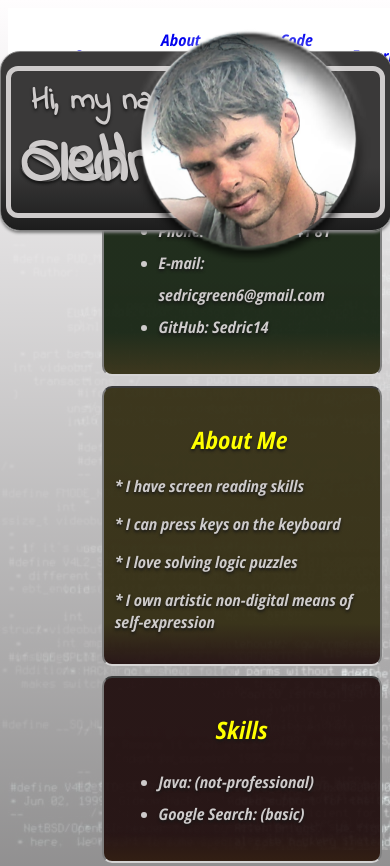
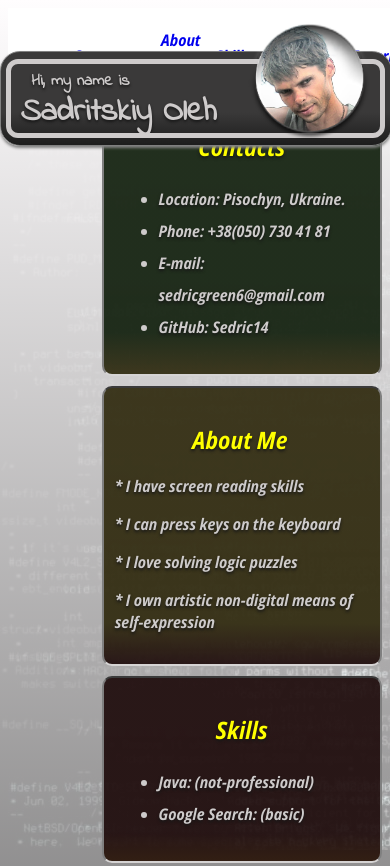
Before and after one commit to Sedric14/rsschool-cv, a plain HTML site: page index.html in a window 390 px wide. Shown: the top 866 px of the page. Drawn offline with Linux system fonts and the light colour scheme.

Commit message:
rsschool-cv-html

```diff
--- a/style.css
+++ b/style.css
@@ -192,3 +192,13 @@ line-height: 0;
 .footer img{
   height: 50px;
 }
+
+@media (max-width: 768px) {
+  .profile{
+    font-size: 100%;
+  }
+
+  #avatar{
+    height: 15%;
+  }
+}
```
